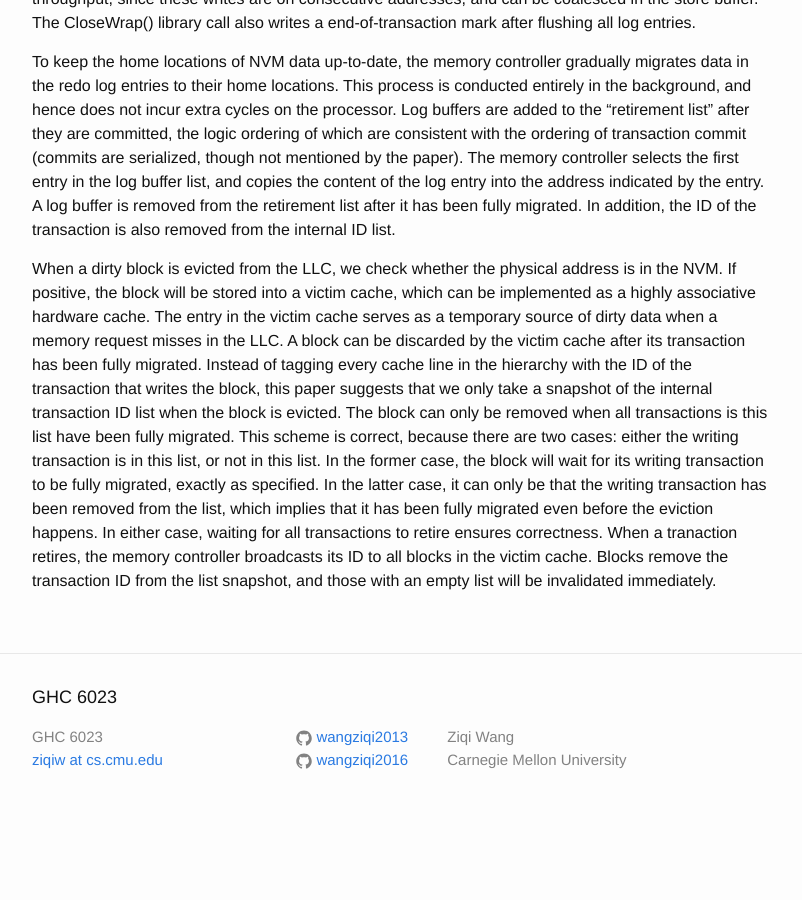
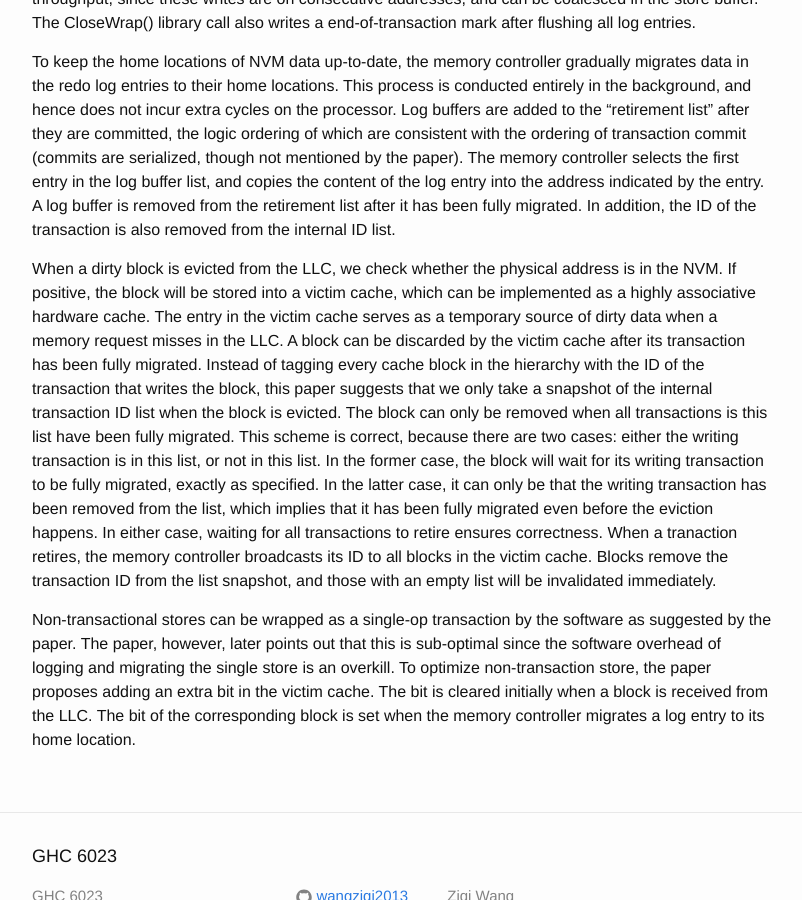
Before and after one commit to wangziqi2013/wangziqi2013.github.io, a Jekyll site: the page built from _posts/2019-08-26-atomic-persistence-for-scm.markdown, in a window 1280 px wide and 900 px high, scrolled down 1765 px. Shown: the whole window, without its empty margins (238-1040 px from the left). Built offline with Jekyll 4.4.1, drawn with Linux system fonts in a browser that asks for light colours; before the commit the page ends 2596 px from its top, so only the background shows below that.

Commit message:
Adding non-txn store

```diff
--- a/_posts/2019-08-26-atomic-persistence-for-scm.markdown
+++ b/_posts/2019-08-26-atomic-persistence-for-scm.markdown
@@ -75,7 +75,7 @@ When a dirty block is evicted from the LLC, we check whether the physical addres
 block will be stored into a victim cache, which can be implemented as a highly associative hardware cache.
 The entry in the victim cache serves as a temporary source of dirty data when a memory request misses in the LLC.
 A block can be discarded by the victim cache after its transaction has been fully migrated. Instead of tagging every
-cache line in the hierarchy with the ID of the transaction that writes the block, this paper suggests that we
+cache block in the hierarchy with the ID of the transaction that writes the block, this paper suggests that we
 only take a snapshot of the internal transaction ID list when the block is evicted. The block can only be removed
 when all transactions is this list have been fully migrated. This scheme is correct, because there are two cases:
 either the writing transaction is in this list, or not in this list. In the former case, the block will wait for its
@@ -84,3 +84,9 @@ transaction has been removed from the list, which implies that it has been fully
 In either case, waiting for all transactions to retire ensures correctness. When a tranaction retires, the memory
 controller broadcasts its ID to all blocks in the victim cache. Blocks remove the transaction ID from the list
 snapshot, and those with an empty list will be invalidated immediately.
+
+Non-transactional stores can be wrapped as a single-op transaction by the software as suggested by the paper. The paper,
+however, later points out that this is sub-optimal since the software overhead of logging and migrating the single store
+is an overkill. To optimize non-transaction store, the paper proposes adding an extra bit in the victim cache. The bit is
+cleared initially when a block is received from the LLC. The bit of the corresponding block is set when the memory controller
+migrates a log entry to its home location.
```
